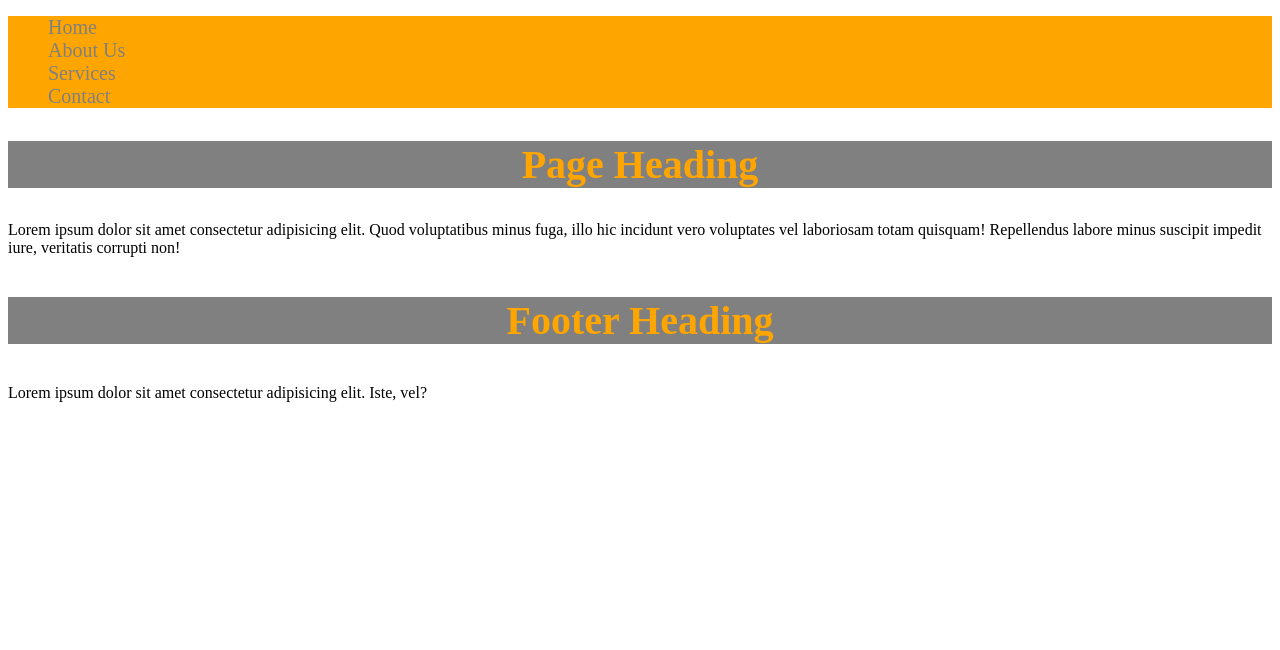
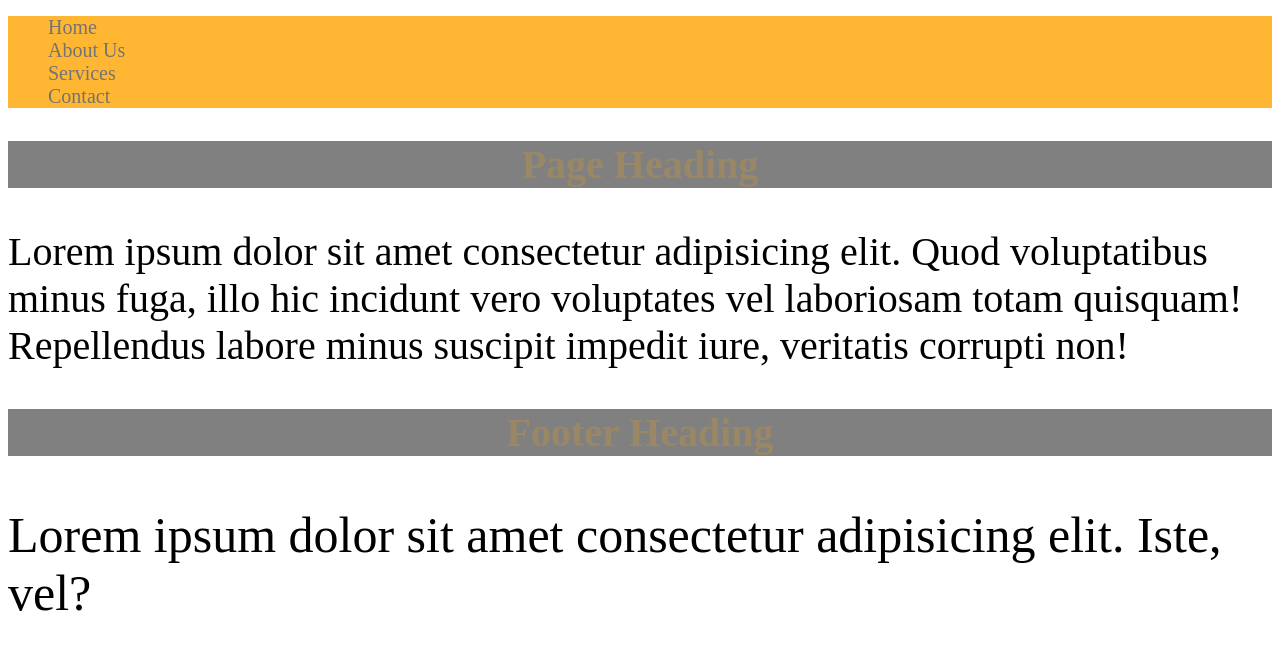
Before and after one commit to Prasenjit-3433/SASS-Intro, a website: page index.html in a window 1280 px wide. Drawn offline with Linux system fonts and the light colour scheme.

Commit message:
custom function & built-in functions in sass

```diff
--- a/scss/main.scss
+++ b/scss/main.scss
@@ -6,8 +6,12 @@ $font-lg: 40px;
 $font-md: 30px;
 $font-sm: 20px;
 
+@function doubleFontSize($size: 25px) {
+    @return $size * 2;
+}
+
 .nav {
-    background-color: $color-primary;
+    background-color: lighten($color-primary, 10%);
 
     ul {
         li {
@@ -18,7 +22,7 @@ $font-sm: 20px;
     a {
         text-decoration: none;
         font-size: $font-sm;
-        color: $color-secondary;
+        color: darken($color-secondary, 5%);
 
         // The `&` always refers to the parent selector when nesting
         &:hover {
@@ -28,18 +32,17 @@ $font-sm: 20px;
 }
 
 .heading {
-    color: $color-primary;
+    color: transparentize($color-primary, 0.8);
     font-size: $font-lg;
     background-color: $color-secondary;
     text-align: center;
 }
 
-
 h1 {
     @extend .heading;
 
     &:hover {
-    background-color: green;
+    background-color: mix(blue, greenyellow, 35%);
     }
 }
 
@@ -49,3 +52,13 @@ h1 {
         @extend h1;
     }
 }
+
+.banner {
+    p {
+        font-size: doubleFontSize($font-sm);
+    }
+}
+
+.footer p {
+    font-size: doubleFontSize();
+}
```
Also changed, not shown: css/main.css, 1 other file.
